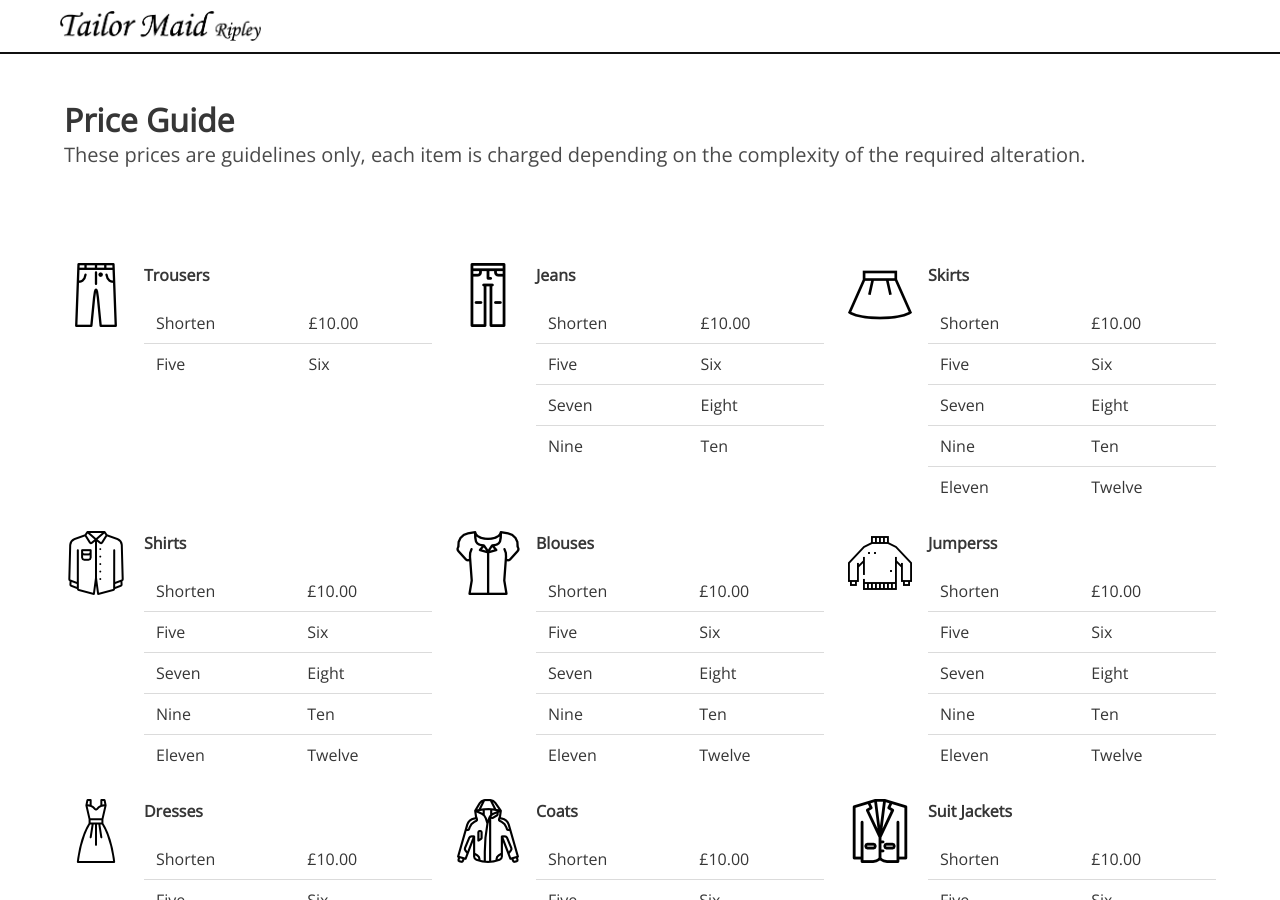
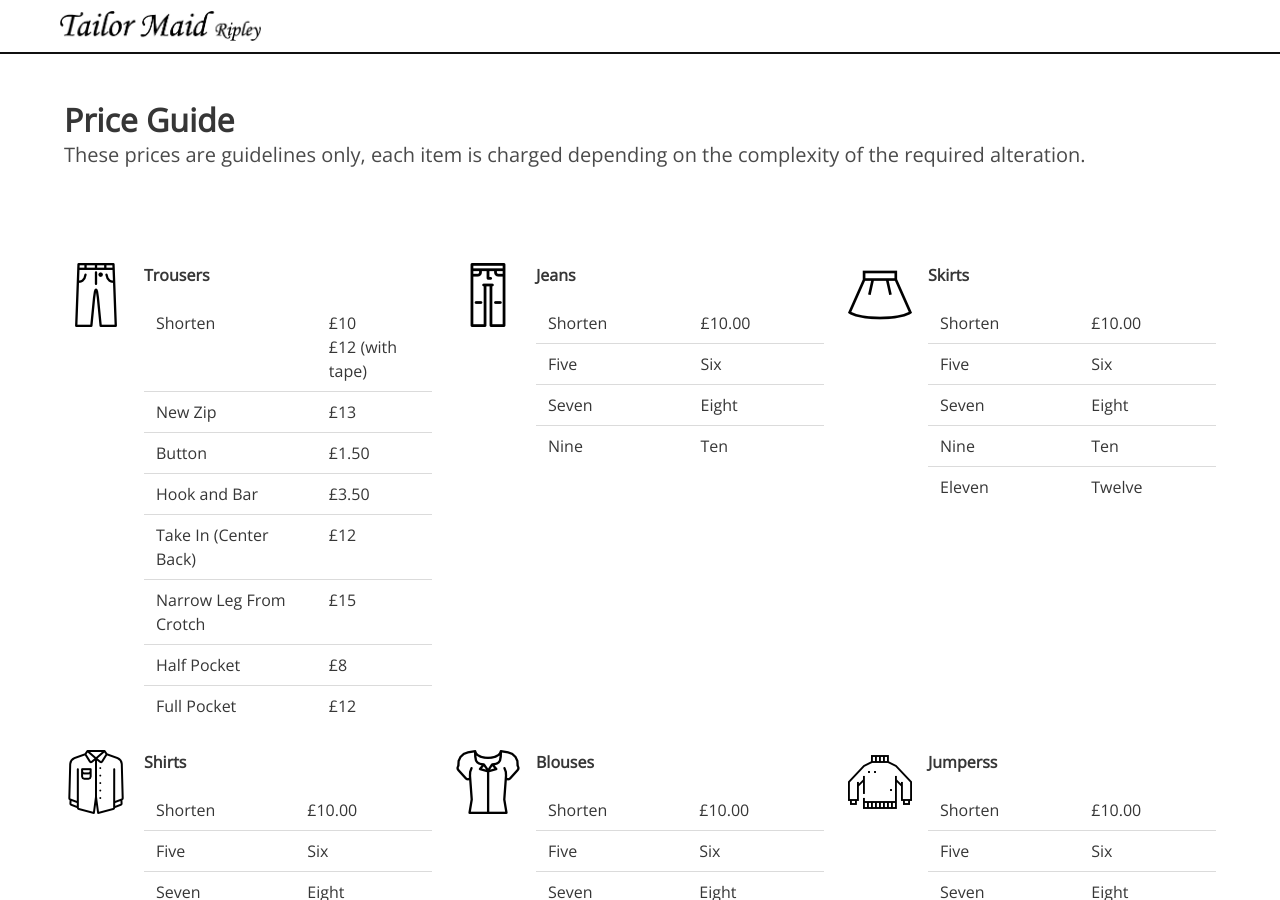
Before and after one commit to tailor-maid/tailormaid.github.io, a Jekyll site: the page built from _pages/price-guide.html, in a window 1280 px wide and 900 px high. Built offline with Jekyll 4.4.1, drawn with Linux system fonts in a browser that asks for light colours; nearby versions of some CDN libraries.

Commit message:
Trousers

```diff
--- a/_pages/price-guide.html
+++ b/_pages/price-guide.html
@@ -36,11 +36,35 @@ permalink: /price-guide/
                                 <tbody>
                                     <tr>
                                         <td>Shorten</td>
-                                        <td>£10.00</td>
+                                        <td>£10<br/>£12 (with tape)</td>
                                     </tr>
                                     <tr>
-                                        <td>Five</td>
-                                        <td>Six</td>
+                                        <td>New Zip</td>
+                                        <td>£13</td>
+                                    </tr>
+                                    <tr>
+                                        <td>Button</td>
+                                        <td>£1.50</td>
+                                    </tr>
+                                    <tr>
+                                        <td>Hook and Bar</td>
+                                        <td>£3.50</td>
+                                    </tr>
+                                    <tr>
+                                        <td>Take In (Center Back)</td>
+                                        <td>£12</td>
+                                    </tr>
+                                    <tr>
+                                        <td>Narrow Leg From Crotch</td>
+                                        <td>£15</td>
+                                    </tr>
+                                    <tr>
+                                        <td>Half Pocket</td>
+                                        <td>£8</td>
+                                    </tr>
+                                    <tr>
+                                        <td>Full Pocket</td>
+                                        <td>£12</td>
                                     </tr>
                                 </tbody>
                             </table>
```
